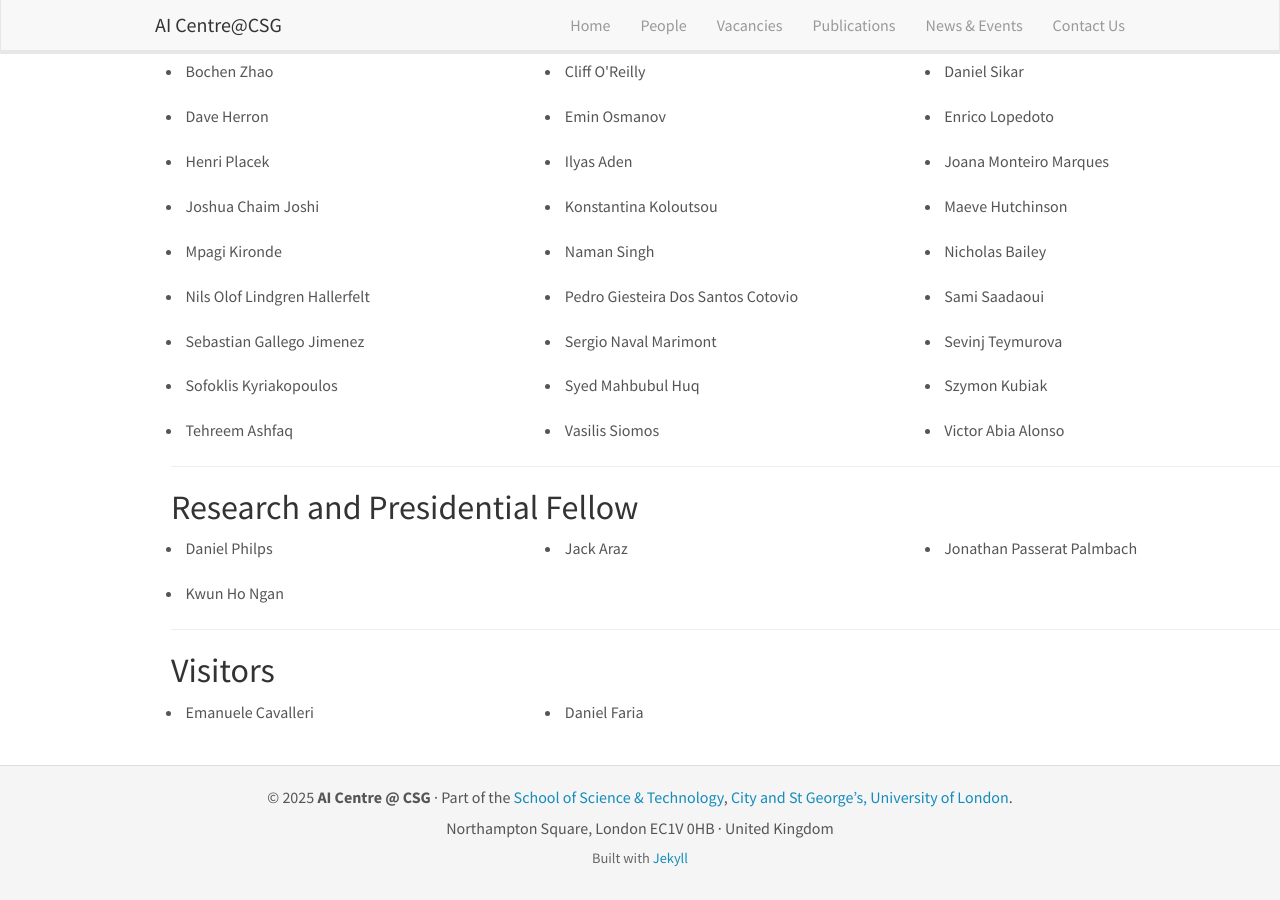
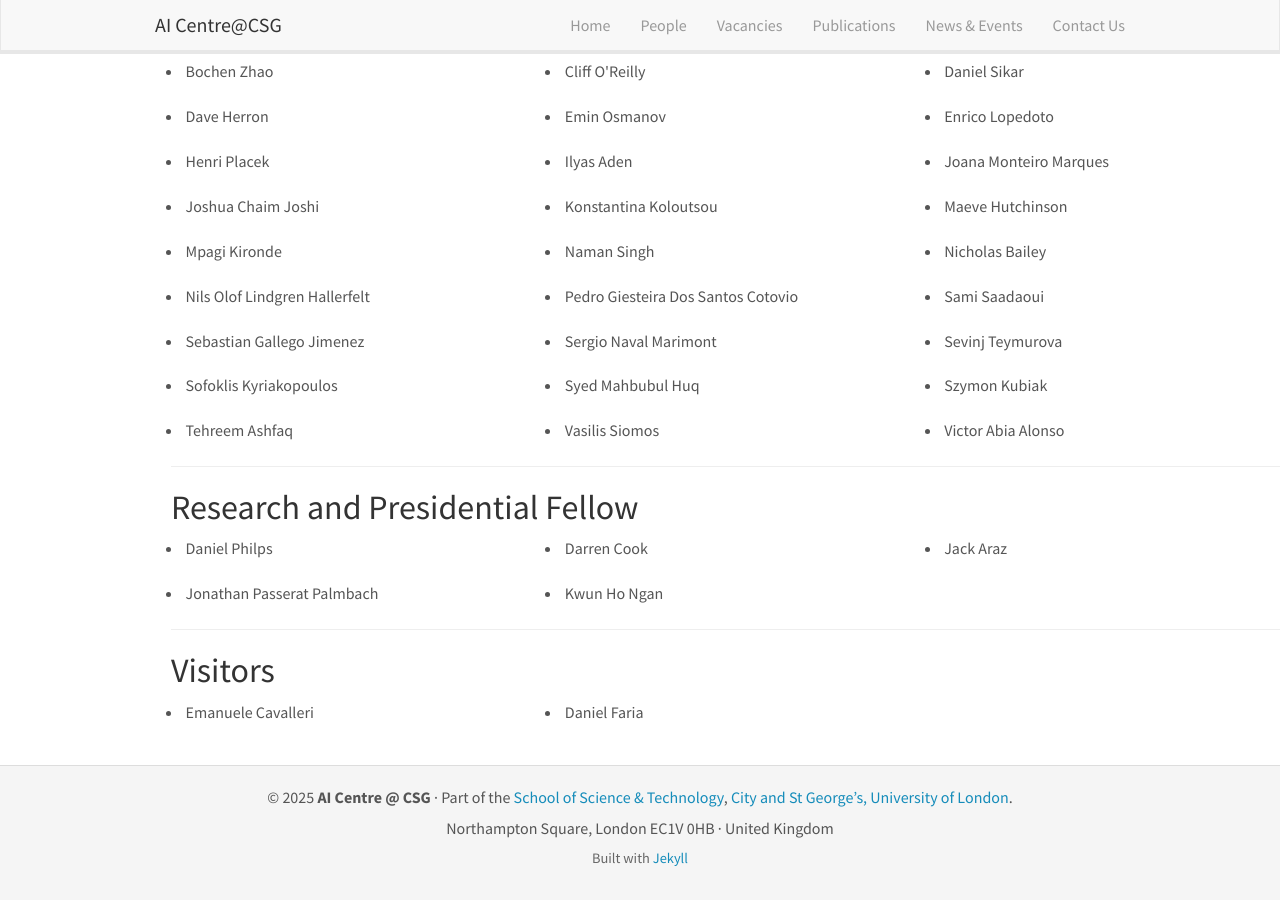
Before and after one commit to aicentre-csg/aicentre-csg.github.io, a Jekyll site: the page built from _pages/team.html, in a window 1280 px wide and 900 px high, scrolled down 1888 px. Built offline with Jekyll 4.4.1, drawn with Linux system fonts in a browser that asks for light colours; nearby versions of some CDN libraries.

Commit message:
Update research_fellow.yml

```diff
--- a/_data/research_fellow.yml
+++ b/_data/research_fellow.yml
@@ -1,5 +1,8 @@
 - Name: Daniel Philps
   Title: Honorary Visiting Fellow
+  Role: Member
+- Name: Darren Cook
+  Title: Research Fellow in Natural Language Processing
   Role: Member
 - Name: Jack Araz
   Title: Presidential Fellowship (School of Science & Technology)
```
